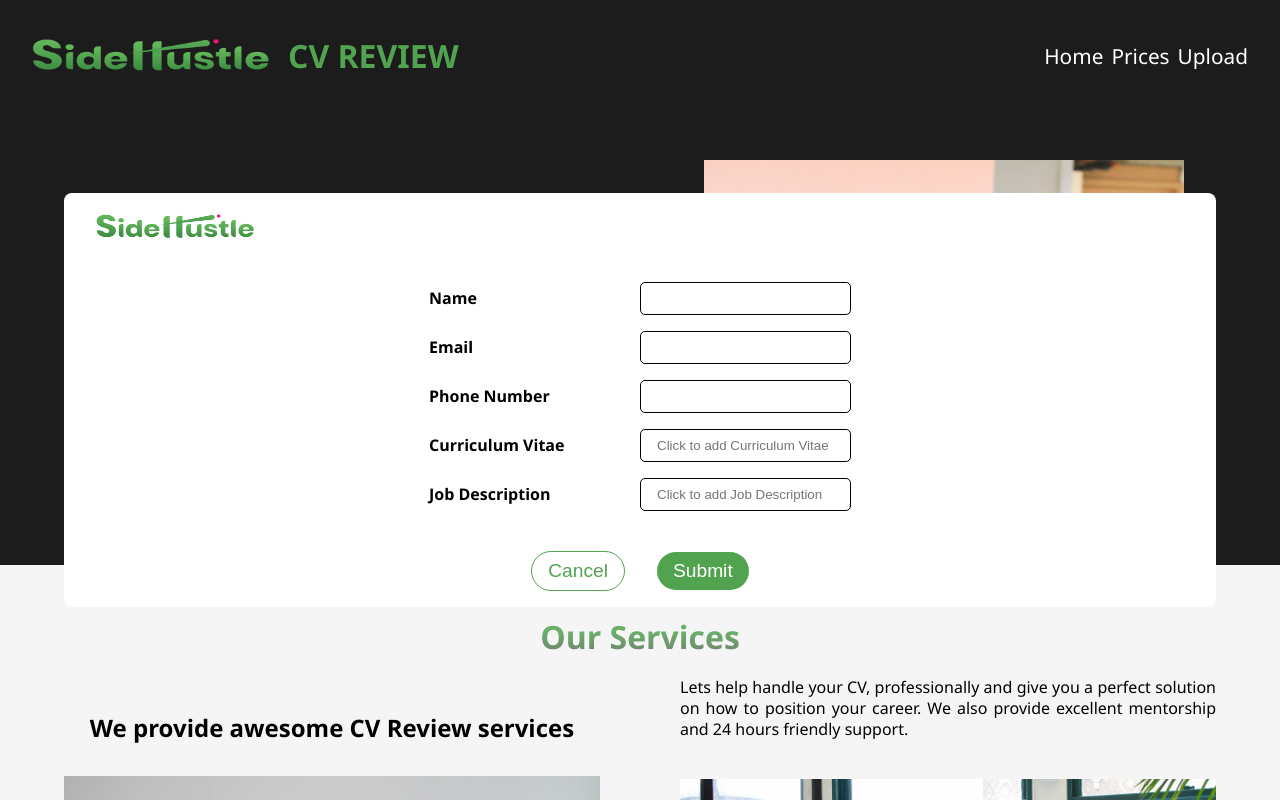
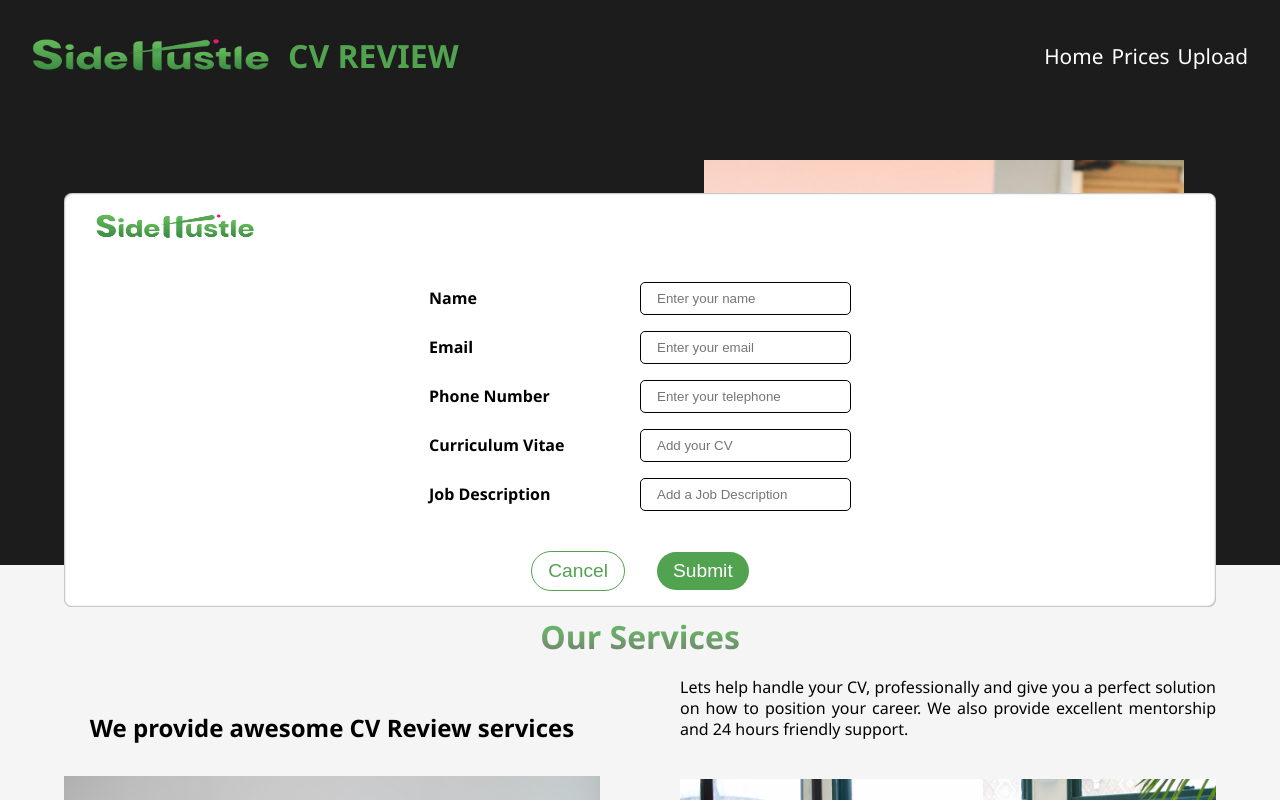
Before and after one commit to Christiano112/side-hustle-cv-review, a React (Create React App) app: page / in a window 1280 px wide. Both pictures are taken after a click on the button "Upload Curriculum Vitae". Shown: the top 800 px of the page. Built offline with nearby package versions, Linux system fonts and the light colour scheme.

Commit message:
added react-hook-form and a modal for successful form submission

```diff
--- a/src/components/styles/styles.scss
+++ b/src/components/styles/styles.scss
@@ -54,6 +54,10 @@ main {
                 a {
                     text-decoration: none;
                     color: $white;
+
+                    &:hover {
+                        color: $primary;
+                    }
                 }
             }
         }
@@ -327,6 +331,10 @@ footer {
     transform: translate(-50%, -50%);
     padding: 1rem 2rem;
     border-radius: .5rem;
+    box-shadow:
+            -.05rem -.05rem .1rem rgba(0, 0, 0, .3) inset,
+            .05rem .05rem .1rem rgba(0, 0, 0, .3) inset;
+    transition: all 1s linear .5s;
 
     .upload-logo {
         margin-bottom: 2rem;
@@ -410,6 +418,25 @@ footer {
             }
         }
     }
+}
+
+.message-modal {
+    display: flex;
+    justify-content: center;
+    align-items: center;
+    background: $white;
+    margin: 0 auto;
+    width: 50%;
+    position: absolute;
+    top: 15%;
+    left: 50%;
+    transform: translate(-50%, -50%);
+    padding: 1rem 2rem;
+    border-radius: .5rem;
+    box-shadow:
+            -.05rem -.05rem .1rem rgba(0, 0, 0, .3) inset,
+            .05rem .05rem .1rem rgba(0, 0, 0, .9) inset;
+    transition: all 2s linear .5;
 }
 
 
--- a/src/components/upload.js
+++ b/src/components/upload.js
@@ -1,14 +1,21 @@
-import { useRef } from "react";
+import { useRef, useState } from "react";
 import { useForm } from "react-hook-form";
 import Logo from "./images/sh-logo.png";
 
 const Upload = ({ handleShow }) => {
     const inputFile = useRef();
     const inputText = useRef();
+    const [showModal, setShowModal] = useState(true)
 
     const { register, handleSubmit, formState: { errors } } = useForm();
 
-    const onSubmit = data => console.log(data);
+    const onSubmit = (data) => {
+        console.log(data);
+        setShowModal(false);
+        setTimeout(() => {
+            handleShow(hide);
+        }, 4000)
+    };
 
     let hide = "hide";
 
@@ -20,12 +27,15 @@ const Upload = ({ handleShow }) => {
     const handlePlaceHolder = () => {
         if (inputFile.current.files) {
             inputText.current.placeholder = inputFile.current.files[0]["name"];
-            console.log(inputFile.current.files[0]["name"]);
+            // console.log(inputFile.current.files[0]["name"]);
         }
     }
 
 
+
     return (
+        <>
+            {showModal ?
                 <article className="upload">
                     <div className="upload-logo">
                         <img src={Logo} alt="Logo" />
@@ -34,36 +44,45 @@ const Upload = ({ handleShow }) => {
                     <form onSubmit={handleSubmit(onSubmit)}>
                         <div className="form-fields">
                             <label htmlFor="name">Name</label>
-                    <input type="text" name="name" {...register("name", { required: true, pattern: /^[A-Za-z]+$/i })}
+                            <input type="text" placeholder="Enter your name" {...register("name", { required: true })}
                                 aria-invalid={errors.name ? "true" : "false"} />
-                    {errors.name?.type === 'required' && <p role="alert" style={{fontSize: ".7rem", color: "red"}}>Name is required</p>}
+                            {errors.name?.type === 'required' && <p role="alert" style={{ fontSize: ".7rem", color: "red" }}>Name is required</p>}
                         </div>
                         <div className="form-fields">
                             <label htmlFor="email">Email</label>
-                    <input type="email" name="email" {...register("email", { required: true, })}
+                            <input type="email" placeholder="Enter your email" {...register("mail", { required: "Email Address is required" })}
                                 aria-invalid={errors.mail ? "true" : "false"} />
-                    {errors.email && <p role="alert" style={{ fontSize: ".7rem", color: "red" }}>{errors.email?.message}</p>}
+                            {errors.mail && <p role="alert" style={{ fontSize: ".7rem", color: "red" }}>{errors.mail?.message}</p>}
                         </div>
                         <div className="form-fields">
                             <label htmlFor="number">Phone Number</label>
-                    <input type="number" name="number" {...register("telephone", { required: true, })} />
+                            <input type="number" placeholder="Enter your telephone" name="number" {...register("telephone", { required: true, })} />
+                            {errors.telephone && <p role="alert" style={{ fontSize: ".7rem", color: "red" }}>Telephone Number is required</p>}
                         </div>
                         <div className="form-fields cv">
                             <label htmlFor="cv">Curriculum Vitae</label>
-                    <input type="text" placeholder="Click to add Curriculum Vitae" onClick={() => handleCvUpload()} ref={inputText} />
-                    <input type="file" name="cv" id="cv" accept="image/*, .pdf, .doc, .docx" style={{ display: "none" }} onChange={() => handlePlaceHolder()} ref={inputFile} required />
+                            <input type="text" placeholder="Add your CV" onClick={() => handleCvUpload()} ref={inputText} />
+                            <input type="file" name="cv" id="cv" accept="image/*, .pdf, .doc, .docx" style={{ display: "none" }} onChange={() => handlePlaceHolder()} ref={inputFile} />
                         </div>
                         <div className="form-fields">
                             <label htmlFor="job">Job Description</label>
-                    <input type="text" id="job" placeholder="Click to add Job Description" required />
+                            <input type="text" id="job" placeholder="Add a Job Description"
+                                {...register("job", { required: true })} />
+                            {errors.job?.type === 'required' && <p role="alert" style={{ fontSize: ".7rem", color: "red" }}>Job Description is required</p>}
                         </div>
 
                         <div className="handle-btns">
                             <button onClick={() => handleShow(hide)}>Cancel</button>
-                    <button type="submit" onClick={handleSubmit(onSubmit)}>Submit</button>
+                            <button type="submit">Submit</button>
                         </div>
                     </form>
                 </article>
+                :
+                <div className="message-modal">
+                    <h3 style={{ color: "#52A350" }}>Form <span>Submitted</span> Successfully</h3>
+                </div>
+            }
+        </>
     )
 }
 
```
Lines whose indentation alone changed are shown as unchanged.
